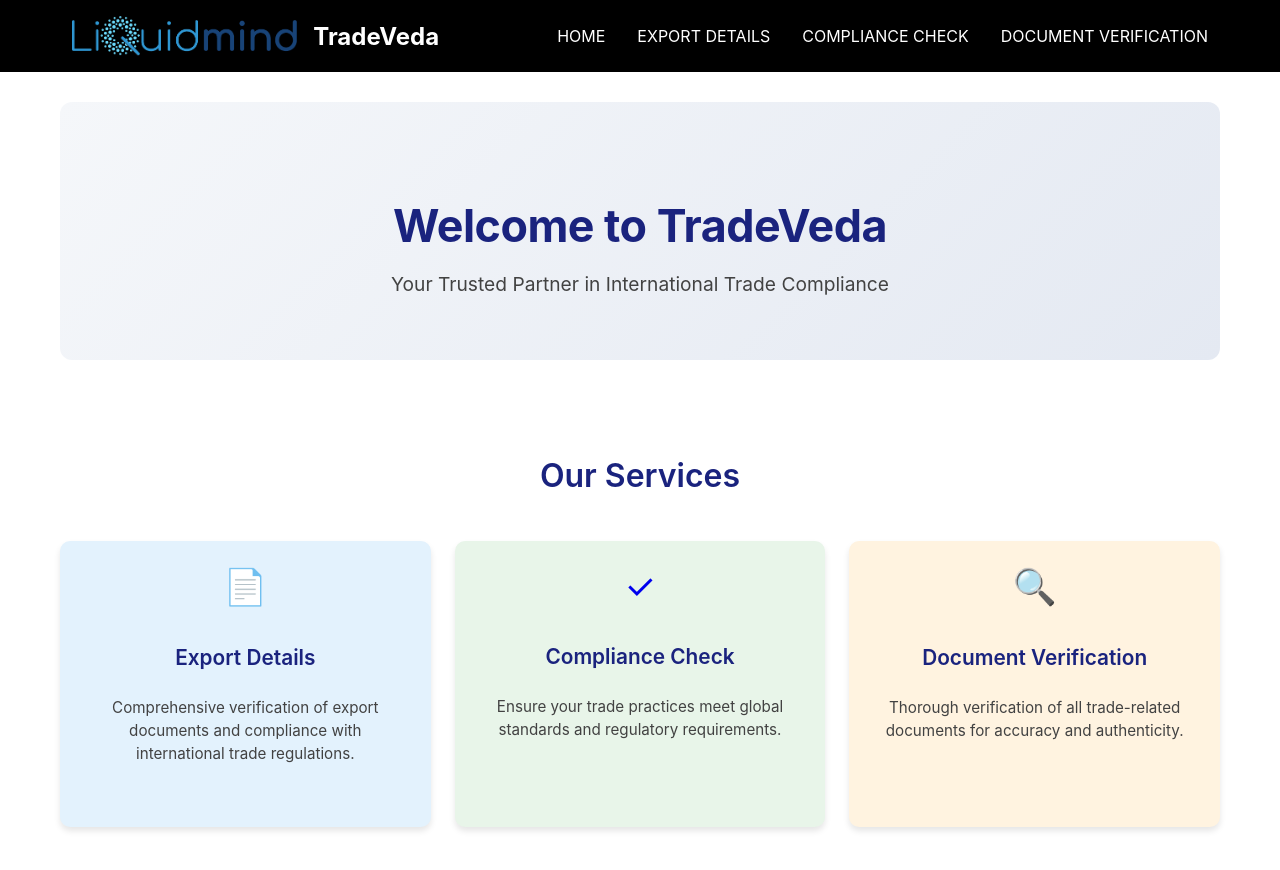
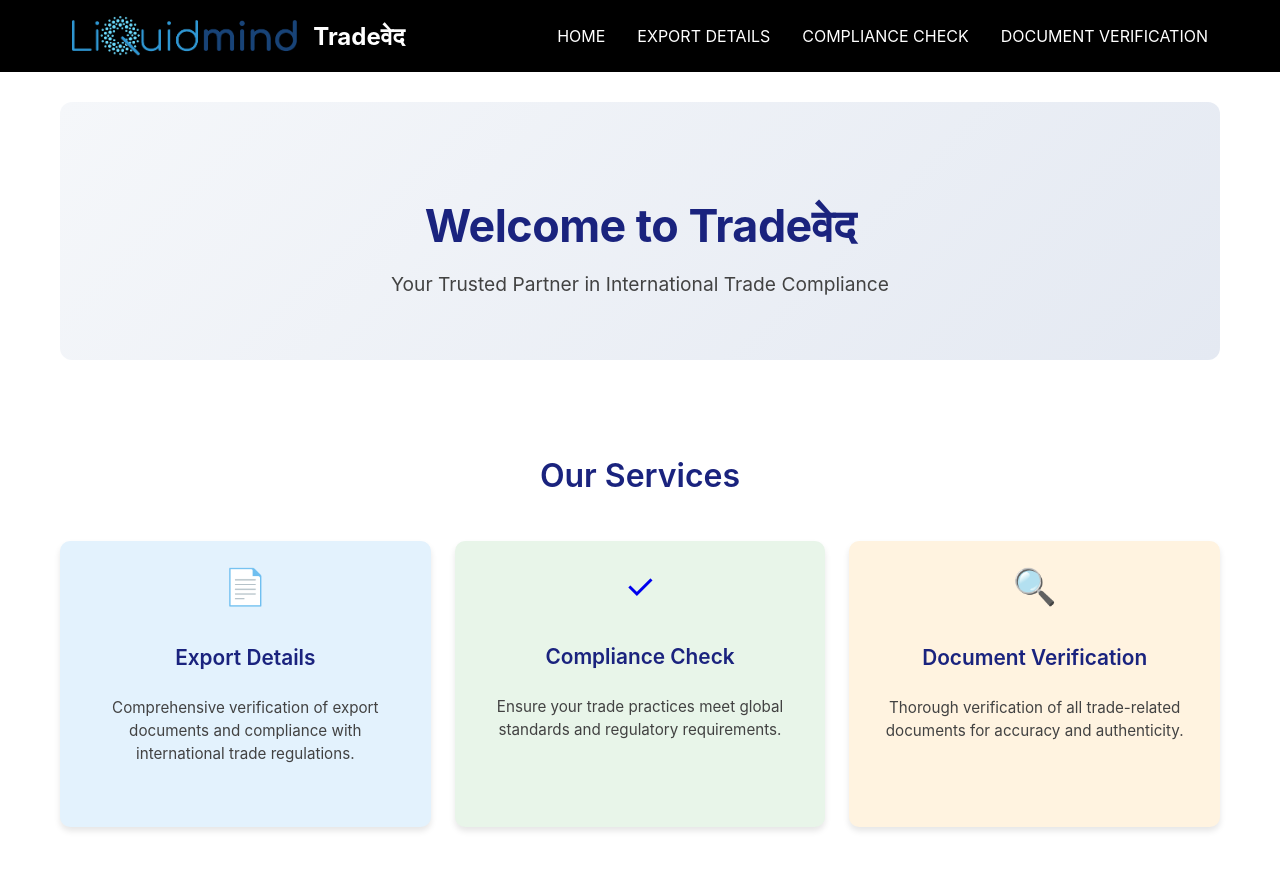
Before and after one commit to thecolossalsparkle/tradeveda, a React (Create React App) app: page / in a window 1280 px wide. Shown: the top 870 px of the page. Built offline with nearby package versions, Linux system fonts and the light colour scheme.

Commit message:
trade वेद

```diff
--- a/src/components/Navbar.jsx
+++ b/src/components/Navbar.jsx
@@ -15,7 +15,7 @@
       <div className="navbar-container">
         <Link to="/" className="navbar-logo">
           <img src={logo} alt="TradeVeda Logo" className="logo" />
-          <span class="productlogo">TradeVeda</span>
+          <span class="productlogo">Tradeवेद</span>
         </Link>
 
         <div className="hamburger" onClick={toggleMenu}>
--- a/src/pages/Home.jsx
+++ b/src/pages/Home.jsx
@@ -29,7 +29,7 @@
   return (
     <div className="home">
       <section className="hero">
-        <h1>Welcome to TradeVeda</h1>
+        <h1>Welcome to Tradeवेद</h1>
         <p>Your Trusted Partner in International Trade Compliance</p>
       </section>
 
```
